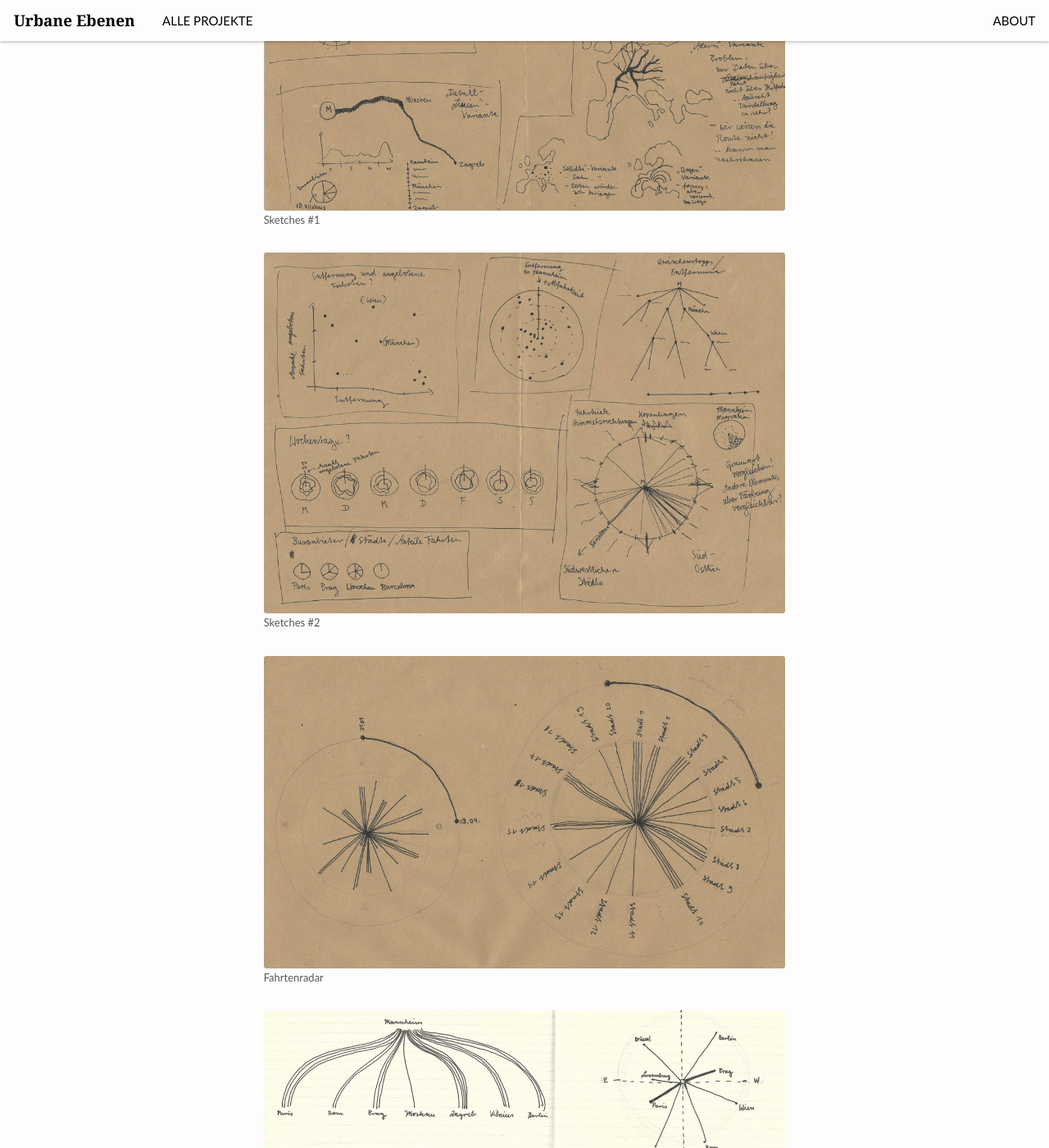
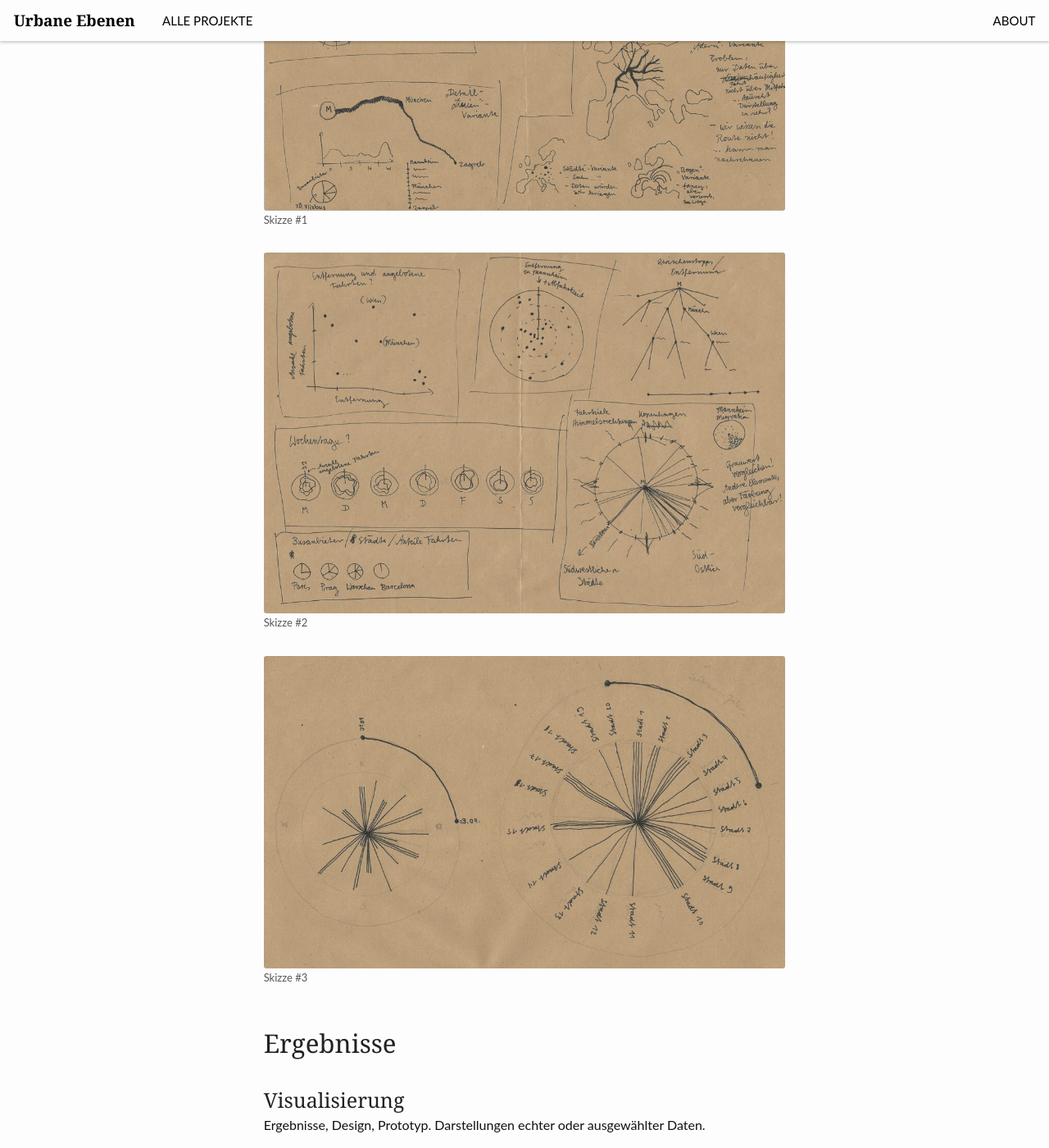
Before and after one commit to tillnagel/gdv-website, a Jekyll site: the page built from _posts/projects/2017-01-28-interbus.md, in a window 1280 px wide and 1400 px high, scrolled down 3623 px. Shown: the whole window at 82% size. Built offline with Jekyll 4.4.1, drawn with Linux system fonts in a browser that asks for light colours.

Commit message:
Update 2017-01-28-interbus.md

```diff
--- a/_posts/projects/2017-01-28-interbus.md
+++ b/_posts/projects/2017-01-28-interbus.md
@@ -87,19 +87,15 @@ Sinnvolle Auswahl relevanter Experimente.
 
 <figure>
   <img src="{{ site.urlimg }}/interbus/sketch_1.jpg" />
-   <figcaption >Sketches #1</figcaption>
+   <figcaption >Skizze #1</figcaption>
 </figure>
 <figure>
   <img src="{{ site.urlimg }}/interbus/sketch_2.jpg" />
-   <figcaption >Sketches #2</figcaption>
+   <figcaption >Skizze #2</figcaption>
 </figure>
 <figure>
   <img src="{{ site.urlimg }}/interbus/sketch_3.jpg" />
-   <figcaption >Fahrtenradar</figcaption>
-</figure>
-<figure>
-  <img src="{{ site.urlimg }}/interbus/sketch_4.jpg" />
-   <figcaption >Skizze 2</figcaption>
+   <figcaption >Skizze #3</figcaption>
 </figure>
 
 ## Ergebnisse
```
